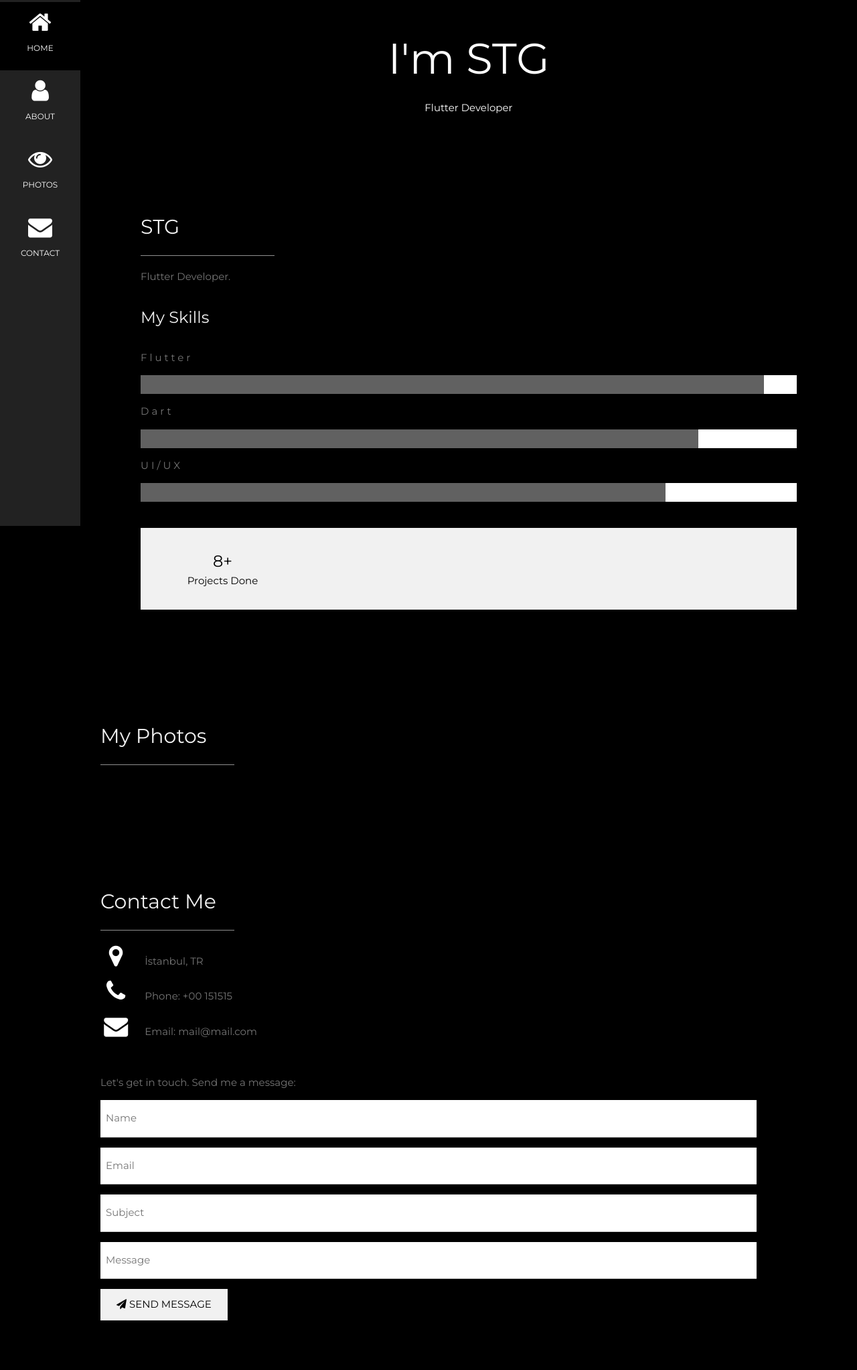
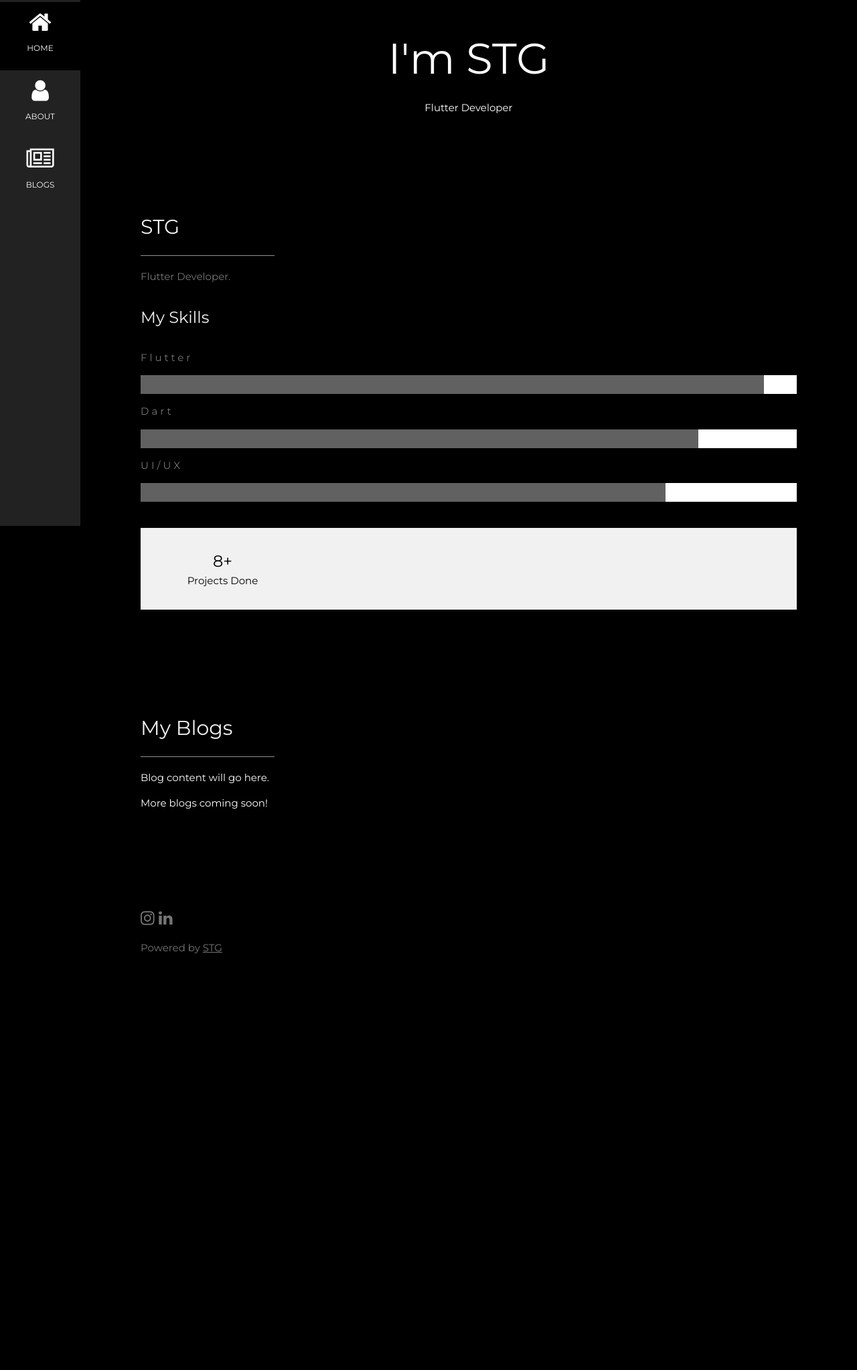
Before and after one commit to stg7x/stg7x.github.io, a plain HTML site: page index.html in a window 1280 px wide. Shown: the part 15-2060 px from the top of the page at 67% size. After the commit the page ends 1533 px from the top, so only its background shows below. Drawn offline with nearby package versions, Linux system fonts and the light colour scheme.

Commit message:
Update index.html
Updated layout: Blogs section added.

```diff
--- a/index.html
+++ b/index.html
@@ -30,23 +30,18 @@ body, h1,h2,h3,h4,h5,h6 {font-family: "Montserrat", sans-serif}
     <i class="fa fa-user w3-xxlarge"></i>
     <p>ABOUT</p>
   </a>
-  <a href="#photos" class="w3-bar-item w3-button w3-padding-large w3-hover-black">
-    <i class="fa fa-eye w3-xxlarge"></i>
-    <p>PHOTOS</p>
-  </a>
-  <a href="#contact" class="w3-bar-item w3-button w3-padding-large w3-hover-black">
-    <i class="fa fa-envelope w3-xxlarge"></i>
-    <p>CONTACT</p>
+  <a href="#blogs" class="w3-bar-item w3-button w3-padding-large w3-hover-black">
+    <i class="fa fa-newspaper-o w3-xxlarge"></i>
+    <p>BLOGS</p>
   </a>
 </nav>
 
 <!-- Navbar on small screens (Hidden on medium and large screens) -->
 <div class="w3-top w3-hide-large w3-hide-medium" id="myNavbar">
   <div class="w3-bar w3-black w3-opacity w3-hover-opacity-off w3-center w3-small">
-    <a href="#" class="w3-bar-item w3-button" style="width:25% !important">HOME</a>
-    <a href="#about" class="w3-bar-item w3-button" style="width:25% !important">ABOUT</a>
-    <a href="#photos" class="w3-bar-item w3-button" style="width:25% !important">PHOTOS</a>
-    <a href="#contact" class="w3-bar-item w3-button" style="width:25% !important">CONTACT</a>
+    <a href="#" class="w3-bar-item w3-button" style="width:33.33% !important">HOME</a>
+    <a href="#about" class="w3-bar-item w3-button" style="width:33.33% !important">ABOUT</a>
+    <a href="#blogs" class="w3-bar-item w3-button" style="width:33.33% !important">BLOGS</a>
   </div>
 </div>
 
@@ -63,8 +58,7 @@ body, h1,h2,h3,h4,h5,h6 {font-family: "Montserrat", sans-serif}
   <div class="w3-content w3-justify w3-text-grey w3-padding-64" id="about">
     <h2 class="w3-text-light-grey">STG</h2>
     <hr style="width:200px" class="w3-opacity">
-    <p>Flutter Developer.
-    </p>
+    <p>Flutter Developer.</p>
     <h3 class="w3-padding-16 w3-text-light-grey">My Skills</h3>
     <p class="w3-wide">Flutter</p>
     <div class="w3-white">
@@ -80,83 +74,30 @@ body, h1,h2,h3,h4,h5,h6 {font-family: "Montserrat", sans-serif}
     </div><br>
 
     <div class="w3-row w3-center w3-padding-16 w3-section w3-light-grey">
-
       <div class="w3-quarter w3-section">
         <span class="w3-xlarge">8+</span><br>
         Projects Done
       </div>
     </div>
+  </div>
+  <!-- End About Section -->
 
+  <!-- Blogs Section -->
+  <div class="w3-padding-64 w3-content" id="blogs">
+    <h2 class="w3-text-light-grey">My Blogs</h2>
+    <hr style="width:200px" class="w3-opacity">
+    <p>Blog content will go here.</p>
+    <p>More blogs coming soon!</p>
+  </div>
+  <!-- End Blogs Section -->
 
-    <!-- Grid for pricing tables -->
-
-    <!-- End Grid/Pricing tables -->
-    </div>
-
-    <!-- Testimonials -->
-
-  <!-- End About Section -->
-  </div>
-
-  <!-- Portfolio Section -->
-  <div class="w3-padding-64 w3-content" id="photos">
-    <h2 class="w3-text-light-grey">My Photos</h2>
-    <hr style="width:200px" class="w3-opacity">
-
-    <!-- Grid for photos -->
-    <div class="w3-row-padding" style="margin:0 -16px">
-      <div class="w3-half">
-        <img src="" style="width:100%">
-        <img src="" style="width:100%">
-        <img src="" style="width:100%">
-      </div>
-
-      <div class="w3-half">
-        <img src="" style="width:100%">
-        <img src="" style="width:100%">
-        <img src="" style="width:100%">
-        <img src="" style="width:100%">
-      </div>
-    <!-- End photo grid -->
-    </div>
-  <!-- End Portfolio Section -->
-  </div>
-
-  <!-- Contact Section -->
-  <div class="w3-padding-64 w3-content w3-text-grey" id="contact">
-    <h2 class="w3-text-light-grey">Contact Me</h2>
-    <hr style="width:200px" class="w3-opacity">
-
-    <div class="w3-section">
-      <p><i class="fa fa-map-marker fa-fw w3-text-white w3-xxlarge w3-margin-right"></i> İstanbul, TR</p>
-      <p><i class="fa fa-phone fa-fw w3-text-white w3-xxlarge w3-margin-right"></i> Phone: +00 151515</p>
-      <p><i class="fa fa-envelope fa-fw w3-text-white w3-xxlarge w3-margin-right"> </i> Email: mail@mail.com</p>
-    </div><br>
-    <p>Let's get in touch. Send me a message:</p>
-
-    <form action="/action_page.php" target="_blank">
-      <p><input class="w3-input w3-padding-16" type="text" placeholder="Name" required name="Name"></p>
-      <p><input class="w3-input w3-padding-16" type="text" placeholder="Email" required name="Email"></p>
-      <p><input class="w3-input w3-padding-16" type="text" placeholder="Subject" required name="Subject"></p>
-      <p><input class="w3-input w3-padding-16" type="text" placeholder="Message" required name="Message"></p>
-      <p>
-        <button class="w3-button w3-light-grey w3-padding-large" type="submit">
-          <i class="fa fa-paper-plane"></i> SEND MESSAGE
-        </button>
-      </p>
-    </form>
-  <!-- End Contact Section -->
-  </div>
-
-    <!-- Footer -->
+  <!-- Footer -->
   <footer class="w3-content w3-padding-64 w3-text-grey w3-xlarge">
     <i class="fa fa-instagram w3-hover-opacity"></i>
     <i class="fa fa-linkedin w3-hover-opacity"></i>
     <p class="w3-medium">Powered by <a href="https://www.linkedin.com/in/stg7x" target="_blank" class="w3-hover-text-green">STG</a></p>
-  <!-- End footer -->
   </footer>
 
-<!-- END PAGE CONTENT -->
 </div>
 
 </body>
```
